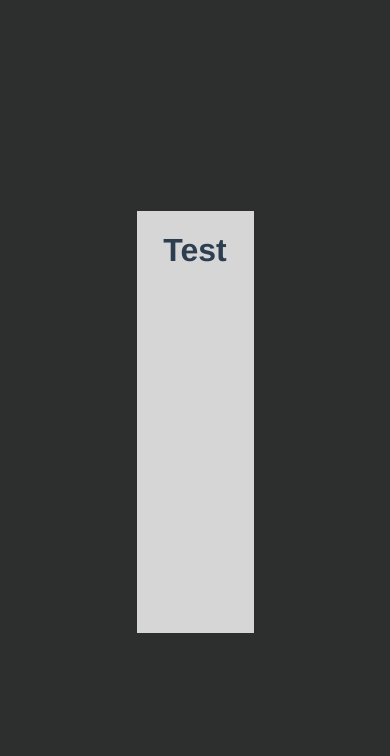
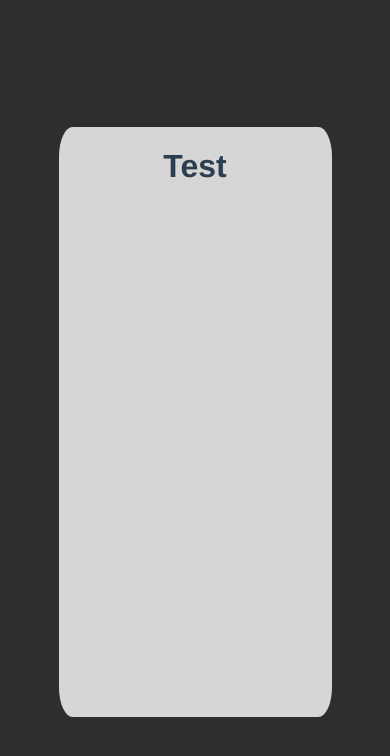
Before and after one commit to hacampbell/table-reservations, a Vue app in the folder client/: page /login in a window 390 px wide. Shown: the top 756 px of the page. Built offline with nearby package versions, Linux system fonts and the light colour scheme.

Commit message:
Added media query for smaller screen sizes

```diff
--- a/client/src/views/LoginScreen.vue
+++ b/client/src/views/LoginScreen.vue
@@ -1,5 +1,5 @@
 <template>
-    <div id="particles" class="background">
+    <div class="background">
         <div class="login-container">
             <h1>Test</h1>
         </div>
@@ -36,8 +36,16 @@
 
     .login-container {
         background-color: rgb(214, 214, 214);
-        width: 30%;
+        width: 35%;
         height: 50%;
         justify-content: center;
+        border-radius: 5%;
+    }
+
+    @media only screen and (max-width: 900px) {
+        .login-container {
+            width: 70%;
+            height: 70%
+        }
     }
 </style>
```
